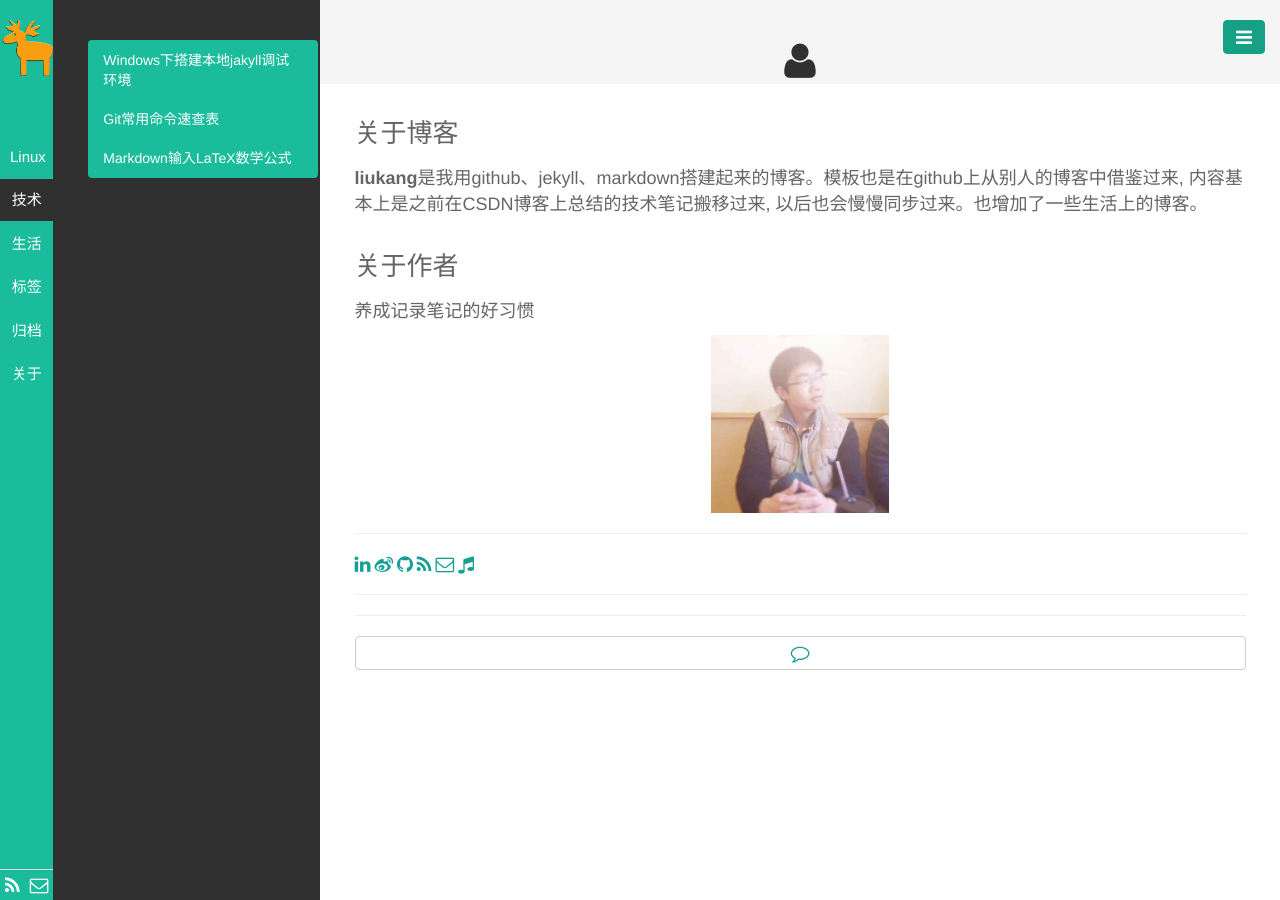
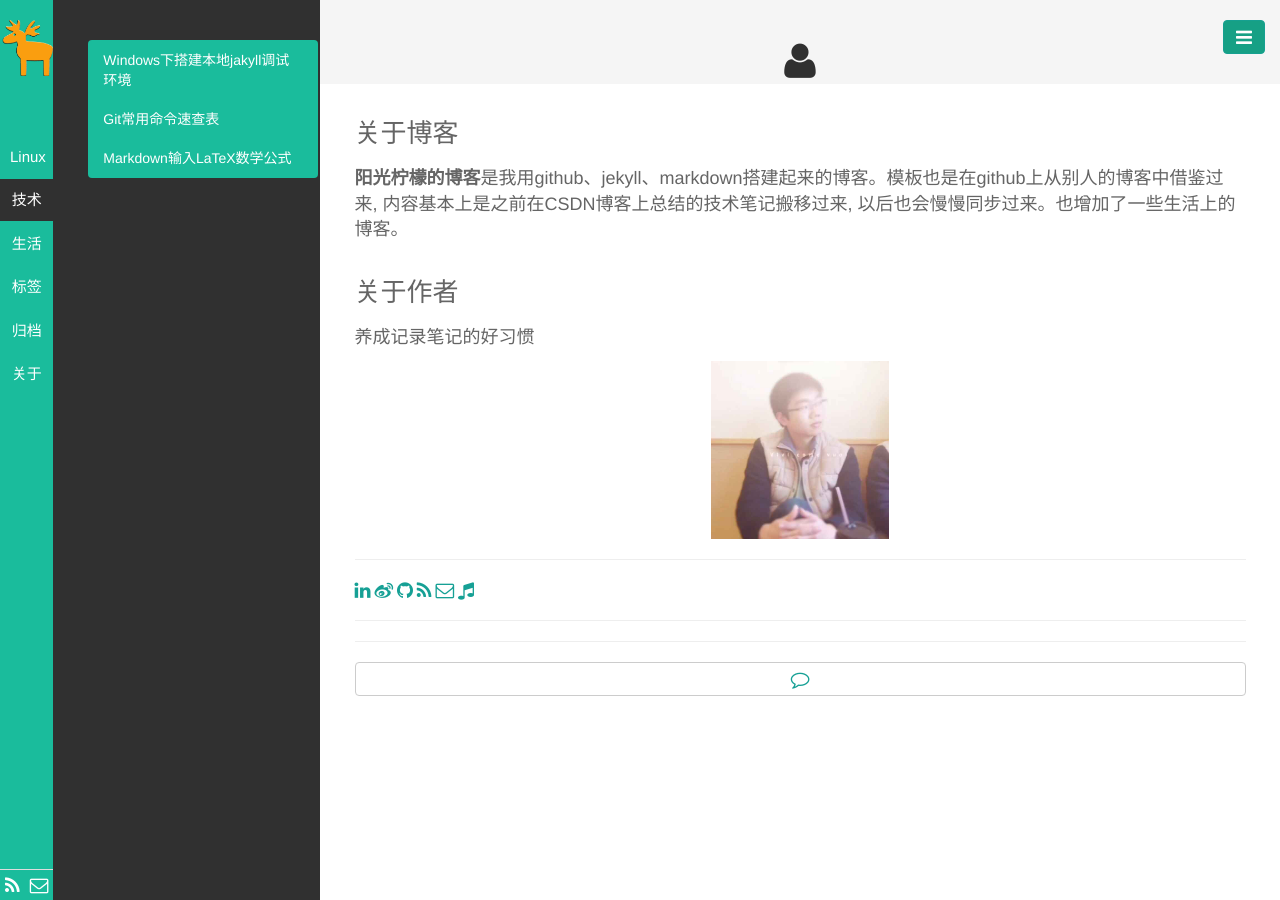
Before and after one commit to liukang325/liukang325.github.io, a Jekyll site: the page built from pages/about.html, in a window 1280 px wide. Built offline with Jekyll 4.4.1, drawn with Linux system fonts in a browser that asks for light colours.

Commit message:
调整一下格式

```diff
--- a/_config.yml
+++ b/_config.yml
@@ -13,7 +13,7 @@ author:
   linkedin:
 
 # 站点信息
-title: 刘康的博客
+title: 阳光柠檬的博客
 description: My personal blog
 url: lk.link-pub.cn
 rss_url: /pages/atom.xml
--- a/pages/about.html
+++ b/pages/about.html
@@ -4,7 +4,7 @@ title: <i class="fa fa-user fa-lg"></i>
 titlename: 关于
 ---
 <h3>关于博客</h3>
-<p style=font-size:18px><B>liukang</B>是我用github、jekyll、markdown搭建起来的博客。模板也是在github上从别人的博客中借鉴过来, 内容基本上是之前在CSDN博客上总结的技术笔记搬移过来, 以后也会慢慢同步过来。也增加了一些生活上的博客。</p>
+<p style=font-size:18px><B>阳光柠檬的博客</B>是我用github、jekyll、markdown搭建起来的博客。模板也是在github上从别人的博客中借鉴过来, 内容基本上是之前在CSDN博客上总结的技术笔记搬移过来, 以后也会慢慢同步过来。也增加了一些生活上的博客。</p>
 
 <h3>关于作者</h3>
 <p style=font-size:18px>养成记录笔记的好习惯</p>
```
Also changed, not shown: _posts/技术/2016-02-03-Windows_jakyll.md (+7 -0 lines).
